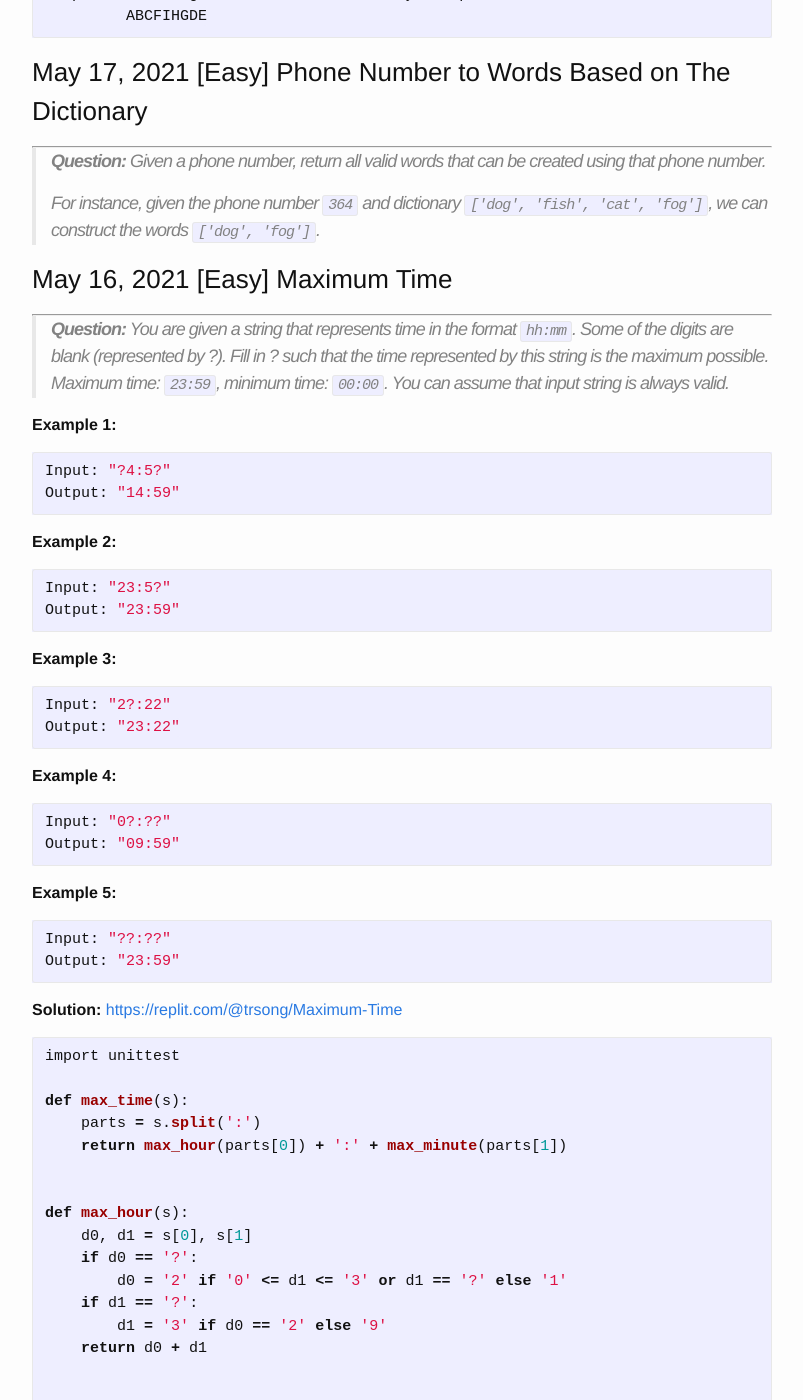
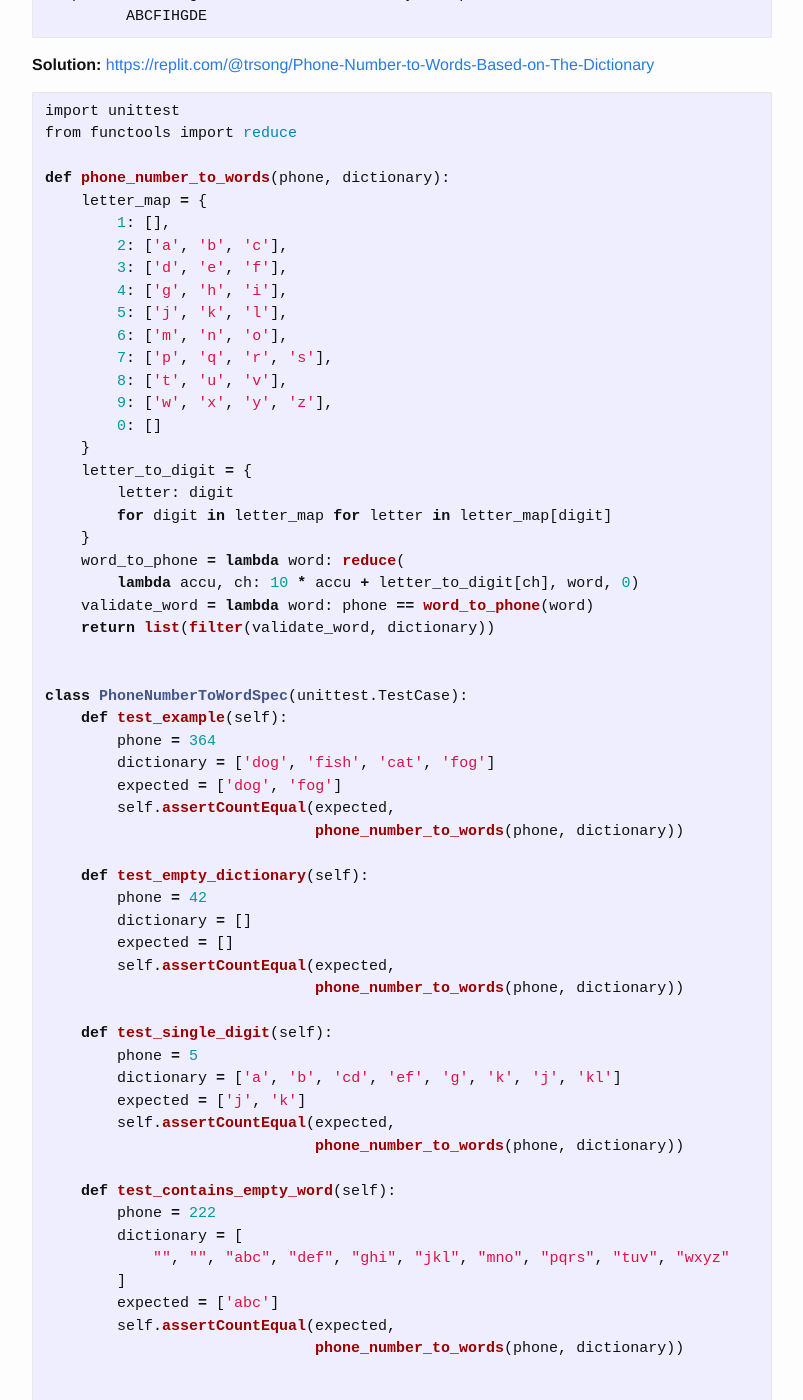
Before and after one commit to trsong/trsong.github.io, a Jekyll site: the page built from _posts/2021-05-01-DailyQuestionsMay.md, in a window 1280 px wide and 1400 px high, scrolled down 1494 px. Shown: the whole window, without its empty margins (238-1041 px from the left). Built offline with Jekyll 4.4.1, drawn with Linux system fonts in a browser that asks for light colours; some of the changed text lies outside the part shown.

Commit message:
Add solution to May 17 question

````diff
--- a/_posts/2021-05-01-DailyQuestionsMay.md
+++ b/_posts/2021-05-01-DailyQuestionsMay.md
@@ -42,6 +42,70 @@ Input: dictionary = ["GEEKS", "ABCFIHGDE"]
                  ['G', 'H', 'I']]
 Output: Following words of the dictionary are present
          ABCFIHGDE
+```
+
+**Solution:** [https://replit.com/@trsong/Phone-Number-to-Words-Based-on-The-Dictionary](https://replit.com/@trsong/Phone-Number-to-Words-Based-on-The-Dictionary)
+```py
+import unittest
+from functools import reduce
+
+def phone_number_to_words(phone, dictionary):
+    letter_map = {
+        1: [],
+        2: ['a', 'b', 'c'],
+        3: ['d', 'e', 'f'],
+        4: ['g', 'h', 'i'],
+        5: ['j', 'k', 'l'],
+        6: ['m', 'n', 'o'],
+        7: ['p', 'q', 'r', 's'],
+        8: ['t', 'u', 'v'],
+        9: ['w', 'x', 'y', 'z'],
+        0: []
+    }
+    letter_to_digit = {
+        letter: digit
+        for digit in letter_map for letter in letter_map[digit]
+    }
+    word_to_phone = lambda word: reduce(
+        lambda accu, ch: 10 * accu + letter_to_digit[ch], word, 0)
+    validate_word = lambda word: phone == word_to_phone(word)
+    return list(filter(validate_word, dictionary))
+
+
+class PhoneNumberToWordSpec(unittest.TestCase):
+    def test_example(self):
+        phone = 364
+        dictionary = ['dog', 'fish', 'cat', 'fog']
+        expected = ['dog', 'fog']
+        self.assertCountEqual(expected,
+                              phone_number_to_words(phone, dictionary))
+
+    def test_empty_dictionary(self):
+        phone = 42
+        dictionary = []
+        expected = []
+        self.assertCountEqual(expected,
+                              phone_number_to_words(phone, dictionary))
+
+    def test_single_digit(self):
+        phone = 5
+        dictionary = ['a', 'b', 'cd', 'ef', 'g', 'k', 'j', 'kl']
+        expected = ['j', 'k']
+        self.assertCountEqual(expected,
+                              phone_number_to_words(phone, dictionary))
+
+    def test_contains_empty_word(self):
+        phone = 222
+        dictionary = [
+            "", "", "abc", "def", "ghi", "jkl", "mno", "pqrs", "tuv", "wxyz"
+        ]
+        expected = ['abc']
+        self.assertCountEqual(expected,
+                              phone_number_to_words(phone, dictionary))
+
+
+if __name__ == '__main__':
+    unittest.main(exit=False, verbosity=2)
 ```
 
 ### May 17, 2021 \[Easy\] Phone Number to Words Based on The Dictionary
````
